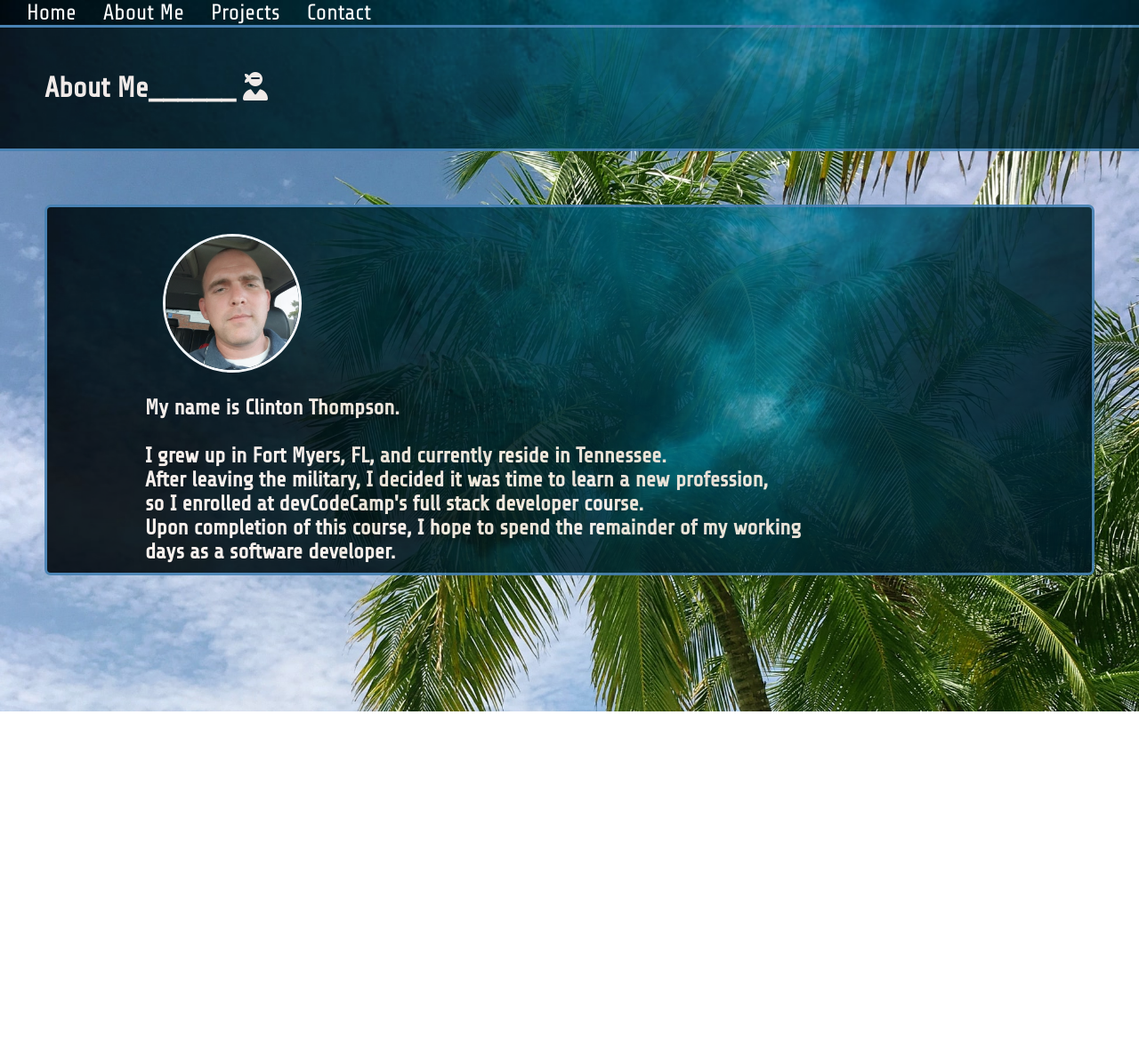
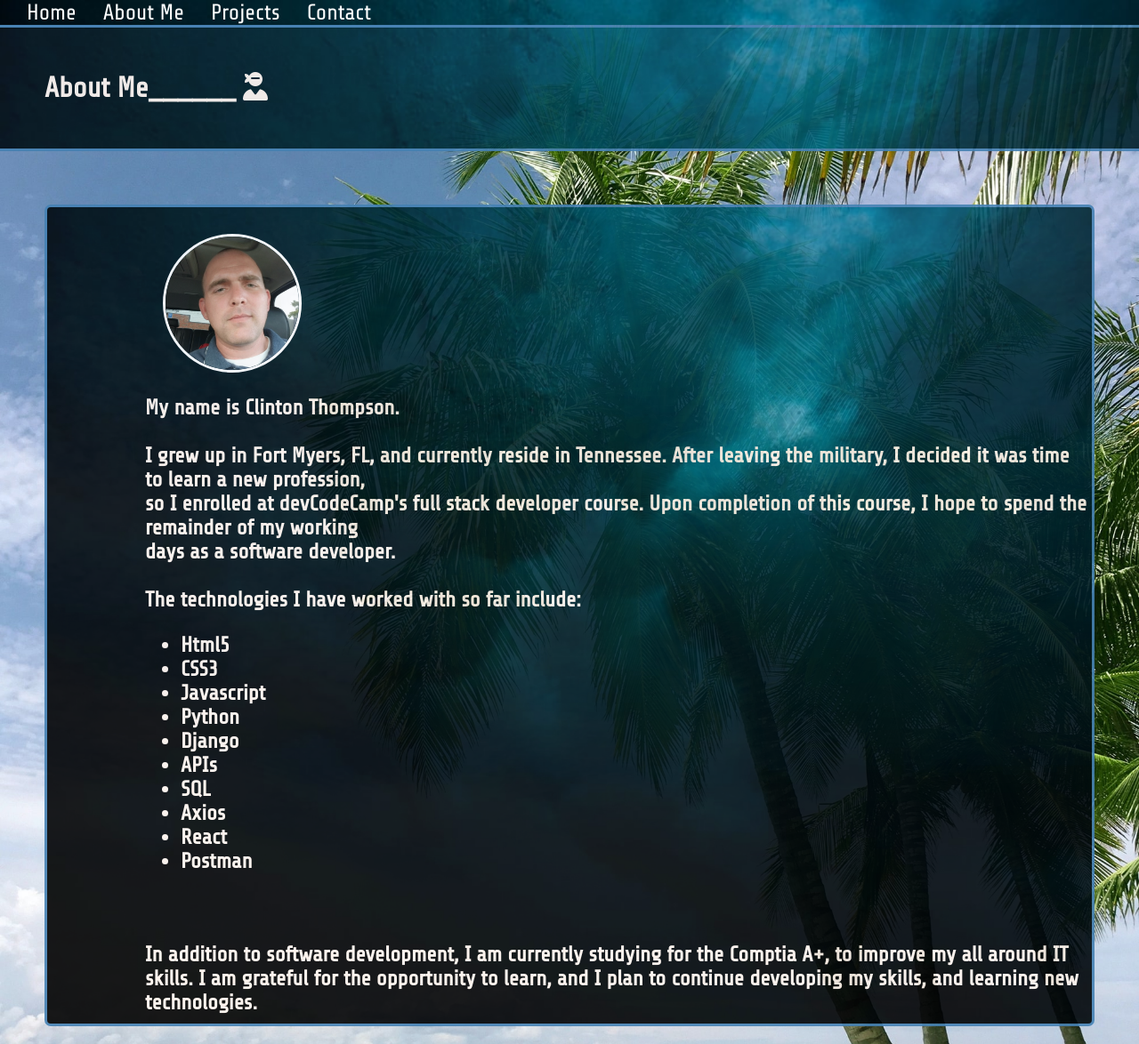
Before and after one commit to clintmthompson/clintmthompson.github.io, a plain HTML site: page html/aboutme.html in a window 1280 px wide. Shown: the whole page at 89% size. Before the commit the page ends 800 px from the top, so only its background shows below. Drawn offline with Linux system fonts and the light colour scheme.

Commit message:
Updated Projects page and About Me page

```diff
--- a/html/aboutme.html
+++ b/html/aboutme.html
@@ -28,11 +28,26 @@
     <h2>
         <img id="headshot" src="../images/headshot.jpg" alt="Photo of Clinton"> <br>
         My name is Clinton Thompson. <br><br>
-        I grew up in Fort Myers, FL, and currently reside in Tennessee. <br>
+        I grew up in Fort Myers, FL, and currently reside in Tennessee.
         After leaving the military, I decided it was time to learn a new profession, <br>
-        so I enrolled at devCodeCamp's full stack developer course. <br>
+        so I enrolled at devCodeCamp's full stack developer course.
         Upon completion of this course, I hope to spend the remainder of my working <br>
-        days as a software developer.
+        days as a software developer. <br><br>
+        The technologies I have worked with so far include:
+        <ul>
+            <li>Html5</li>
+            <li>CSS3</li>
+            <li>Javascript</li>
+            <li>Python</li>
+            <li>Django</li>
+            <li>APIs</li>
+            <li>SQL</li>
+            <li>Axios</li>
+            <li>React</li>
+            <li>Postman</li>
+        </ul><br><br>
+        In addition to software development, I am currently studying for the Comptia A+, to improve my all around IT skills.
+        I am grateful for the opportunity to learn, and I plan to continue developing my skills, and learning new technologies.
     </h2>
 
 </body>
```
Also changed, not shown: html/projects.html (+15 -15 lines), images/Most Wanted.png (added), images/Music Library.png (added), images/Rest API.png (added), images/Superheroes.png (added), images/Sweepstakes.png (added).
